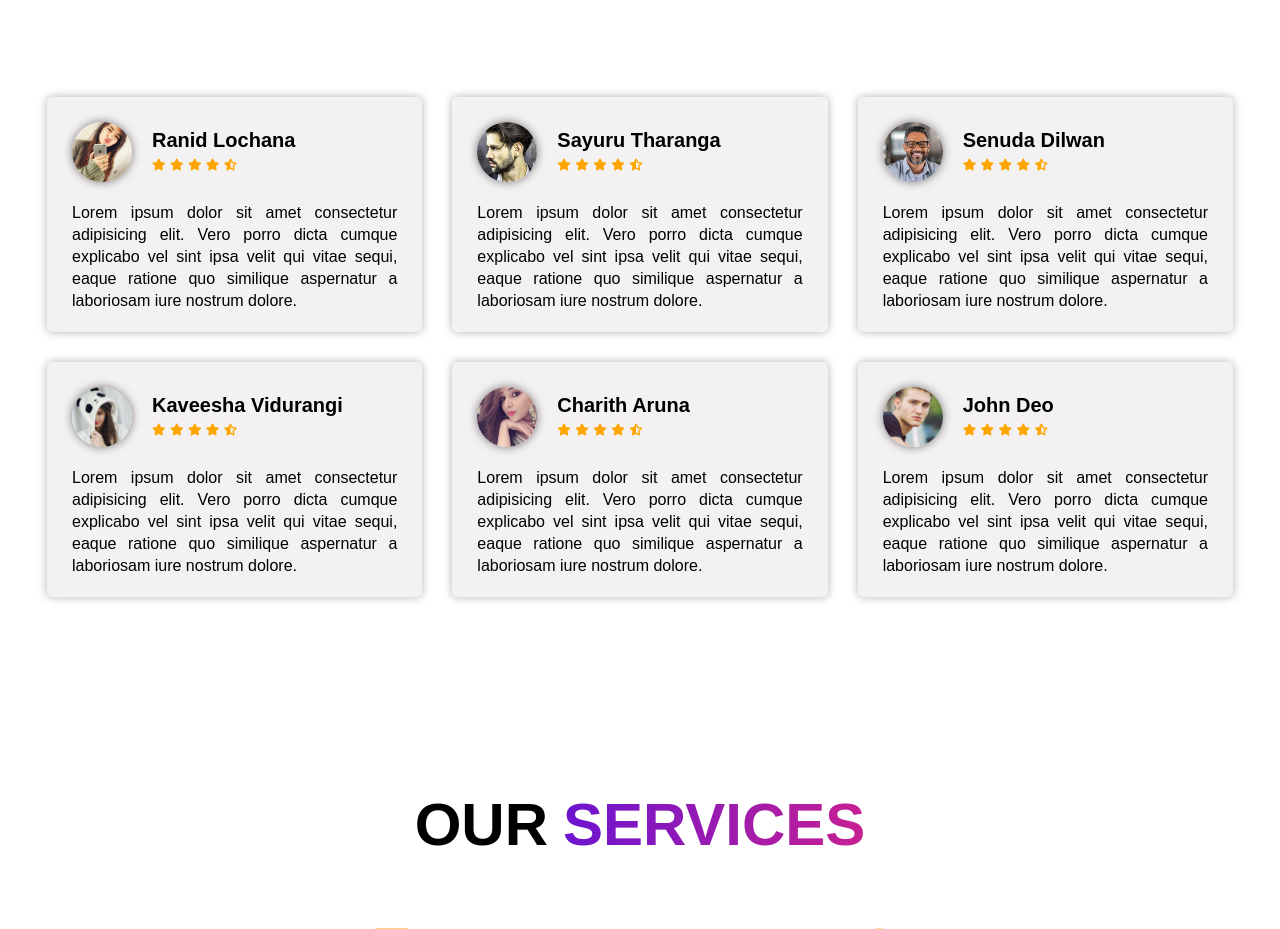
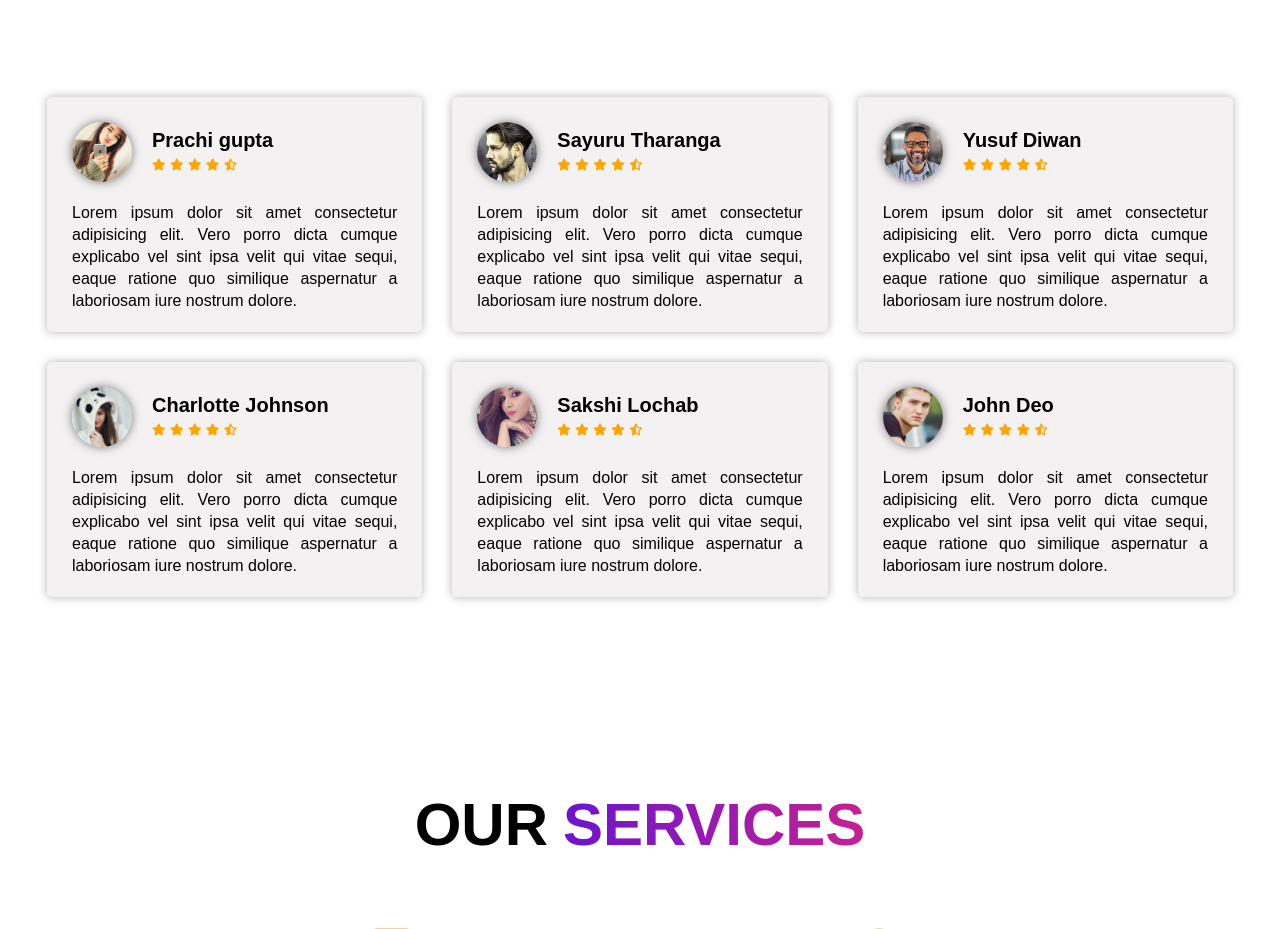
Before and after one commit to 0xRajvardhan/BuyYourKicks.com, a plain HTML site: page index.html in a window 1280 px wide. Shown: the part 2810-3739 px from the top of the page. Drawn offline with Linux system fonts and the light colour scheme.

Commit message:
review cards

```diff
--- a/index.html
+++ b/index.html
@@ -354,7 +354,7 @@
                         </div>
 
                         <div class="name">
-                            <strong>Ranid Lochana</strong>
+                            <strong>Prachi gupta</strong>
 
                             <div class="like">
                                 <i class="fa-solid fa-star"></i>
@@ -412,7 +412,7 @@
                         </div>
 
                         <div class="name">
-                            <strong>Senuda Dilwan</strong>
+                            <strong>Yusuf Diwan</strong>
 
                             <div class="like">
                                 <i class="fa-solid fa-star"></i>
@@ -443,7 +443,7 @@
                         </div>
 
                         <div class="name">
-                            <strong>Kaveesha Vidurangi</strong>
+                            <strong>Charlotte Johnson</strong>
 
                             <div class="like">
                                 <i class="fa-solid fa-star"></i>
@@ -472,7 +472,7 @@
                         </div>
 
                         <div class="name">
-                            <strong>Charith Aruna</strong>
+                            <strong>Sakshi Lochab</strong>
 
                             <div class="like">
                                 <i class="fa-solid fa-star"></i>
```
